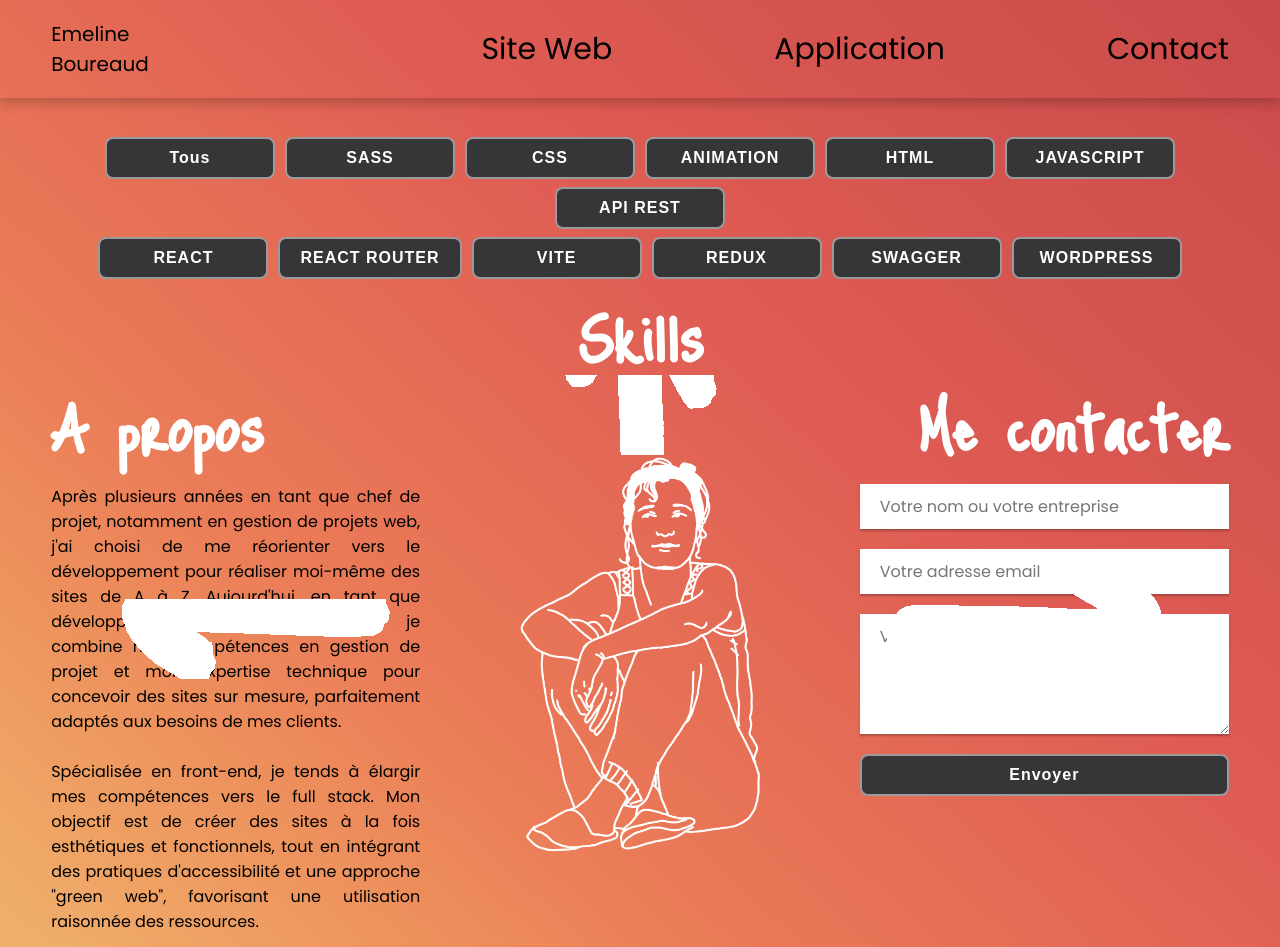
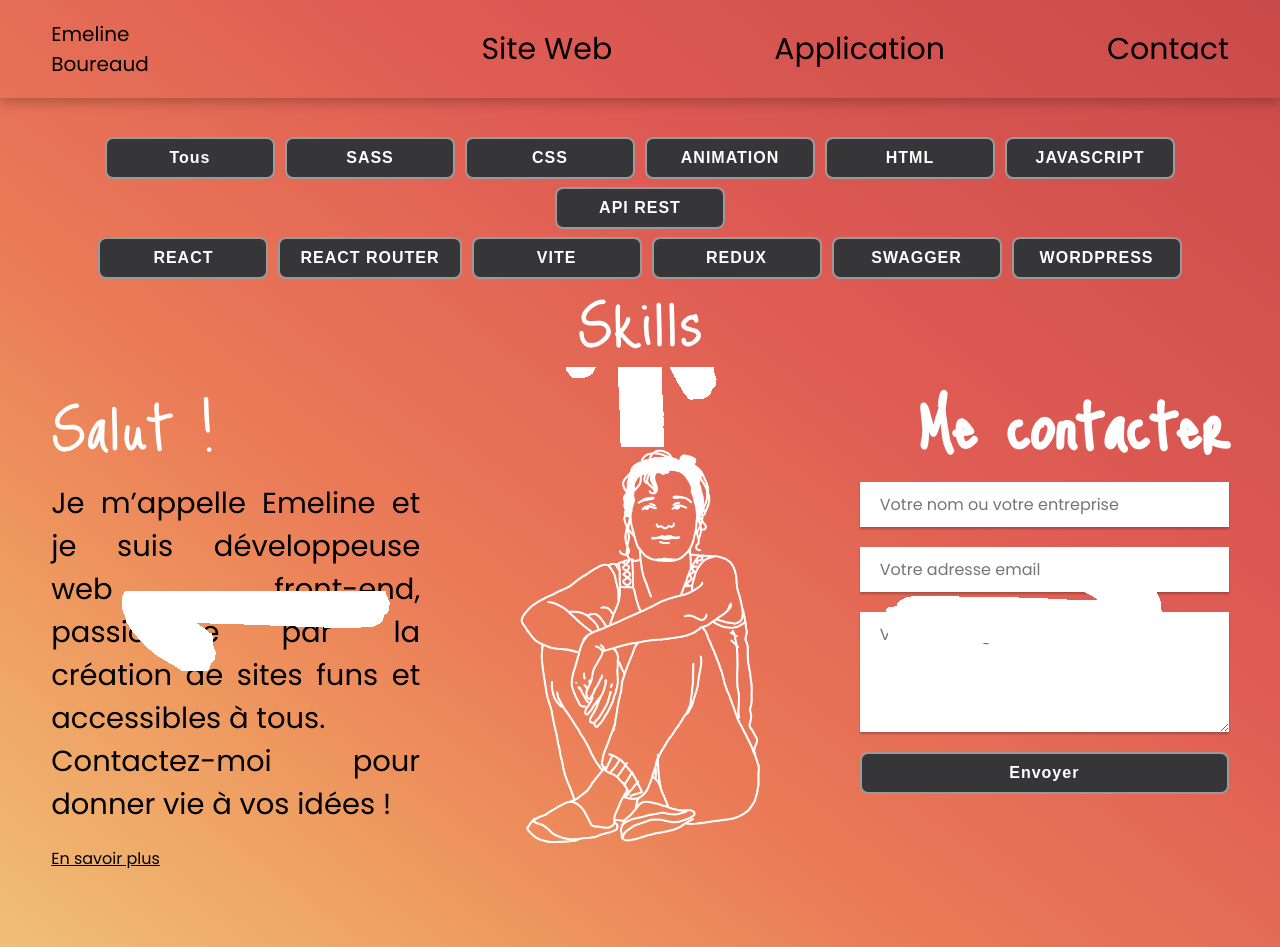
Before and after one commit to 3m3line/P12, a React (Vite) app: page / in a window 1280 px wide. Shown: the top 947 px of the page. Built offline with nearby package versions, Linux system fonts and the light colour scheme; a web font is replaced by a local one.

Commit message:
Modif texte pres

```diff
--- a/src/App.jsx
+++ b/src/App.jsx
@@ -17,6 +17,7 @@ function App() {
   const [selectedTech, setSelectedTech] = useState(null); //Technologie sélectionnée
   const [showProjects, setShowProjects] = useState(false); //Contrôle l'affichage des projets
   const [selectedType, setSelectedType] = useState(null); // Type de projet sélectionné
+  const [showMore, setShowMore] = useState(false); // État pour afficher plus d'infos
 
   //fonction pour le tri en entonnoir
   const getProjects = () => {
@@ -66,6 +67,11 @@ function App() {
     }
   };
 
+  // Fonction pour afficher ou masquer l'encart d'information supplémentaire
+  const toggleShowMore = () => {
+    setShowMore((prev) => !prev);
+  };
+
   return (
     <>
     <header>
@@ -82,21 +88,33 @@ function App() {
             handleShowAll={handleShowAll}
             showProjects={showProjects}
           />
+          <p className={`fancy-text ${!showProjects ? ' ' : 'hide' }`}>Skills</p>
       </section>
       <section className='contenu-page'>
         {/* Si aucun projet filtré, affiche : */}
       {!showProjects ? (
          <>
         <article className='section-a-propos'>
-          <h2 className='fancy-text'>A propos</h2>
-          <p>Après plusieurs années en tant que chef de projet, notamment en gestion de projets web, j'ai choisi de me réorienter vers le développement pour réaliser moi-même des sites de A à Z. Aujourd'hui, en tant que développeuse front-end freelance, je combine mes compétences en gestion de projet et mon expertise technique pour concevoir des sites sur mesure, parfaitement adaptés aux besoins de mes clients.
-          <br />
-          <br />Spécialisée en front-end, je tends à élargir mes compétences vers le full stack. Mon objectif est de créer des sites à la fois esthétiques et fonctionnels, tout en intégrant des pratiques d'accessibilité et une approche "green web", favorisant une utilisation raisonnée des ressources.
-          <br />
-          <br />Si vous cherchez une développeuse capable de transformer vos idées en réalité tout en optimisant chaque détail, je serais ravie de discuter de votre projet.</p>
+          <p className='fancy-text'>Salut !</p>
+          <p className='texte-intro'>Je m’appelle Emeline et je suis développeuse web front-end, passionnée par la création de sites funs et accessibles à tous.
+            < br/> Contactez-moi pour donner vie à vos idées !
+          </p>
+          {/* Ajout du texte détaillé */}
+          <p onClick={toggleShowMore} className="en-savoir-plus">
+                  {showMore ? 'Voir moins' : 'En savoir plus'}
+                </p>
+                {showMore && (
+                  <div className='info-supp'>
+                    <p>
+                    Après plusieurs années en tant que chef de projet, notamment en gestion de projets web, j’ai souhaité réaliser mes sites de A à Z et suis devenue développeuse web frontend.
+                    < br/>Aujourd'hui, en freelance, je combine mes compétences en gestion de projet avec mon expertise technique pour concevoir des sites sur mesure, parfaitement adaptés à vos besoins.
+                    < br/>Bien que spécialisée en frontend, j’élargis mes compétences vers le full stack. Mon objectif est de créer des sites esthétiques et fonctionnels, tout en intégrant des pratiques d'accessibilité et une approche "green web" favorisant une utilisation raisonnée des ressources.
+                    < br/>Si vous cherchez une développeuse capable de transformer vos idées en réalité tout en optimisant chaque détail, je serais ravie de discuter de votre projet.
+                    </p>
+                  </div>
+                )}
         </article>
         <div className='image-presentation'>
-          <h2 className='fancy-text'>Skills</h2>
           <div>
             <img src="./src/assets/fleche-gauche.png" alt="fleche" className='fleche-gauche'/>
             <img src="./src/assets/fleche-haut.png" alt="fleche" className='fleche-haut'/>
--- a/src/App.scss
+++ b/src/App.scss
@@ -13,6 +13,12 @@ main{
                 min-width: 170px;
             }
         }
+        p{
+            line-height: 68px;
+            &.hide{
+                display: none;
+            }
+        }
     }
     .contenu-page{
         display: flex;
@@ -21,8 +27,19 @@ main{
         margin-bottom: 3%;
         .section-a-propos{
             width: 33.33%;
-            margin-top: 6%;
-            p{
+            .texte-intro{
+                text-align: justify;
+                font-size: 29px;
+            }
+            .en-savoir-plus{
+                margin-top: 20px;
+                cursor: pointer;
+                text-decoration: underline;
+                &:hover{
+                    color:#C94A4A
+                }
+            }
+            .info-supp{
                 text-align: justify;
             }
         }
@@ -32,9 +49,6 @@ main{
             flex-direction: column;
             align-items: center;
             margin: 0 2%;
-            h2{
-                line-height: 1;
-            }
             div{
                 display: flex;
                 justify-content: center;
@@ -58,7 +72,6 @@ main{
         }
         .section-contact{
             width: 33.33%;
-            margin-top: 6%;
             h2{
                 text-align: right;
             }
```
